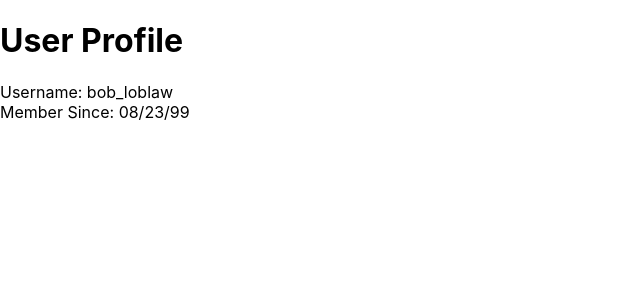
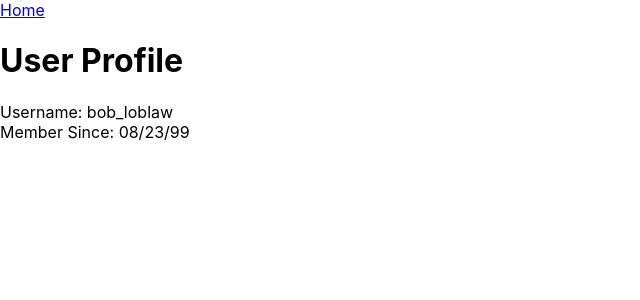
Before and after one commit to ef1301/bank-of-react, a React (Create React App) app: page /UserProfile in a window 1280 px wide. Shown: the top 300 px of the page, without its empty margins (0-640 px from the left). Built offline with nearby package versions, Linux system fonts and the light colour scheme.

Commit message:
added link from userprofile to home

```diff
--- a/src/components/UserProfile.js
+++ b/src/components/UserProfile.js
@@ -1,11 +1,12 @@
 import React, {Component} from 'react'
+import {Link} from 'react-router-dom'
 
 class UserProfile extends Component{
   render(){
     return (
         <div>
+          <Link to="/">Home</Link>
           <h1>User Profile</h1>
-
           <div>Username: {this.props.userName}</div>
           <div>Member Since: {this.props.memberSince}</div>
         </div>
```
